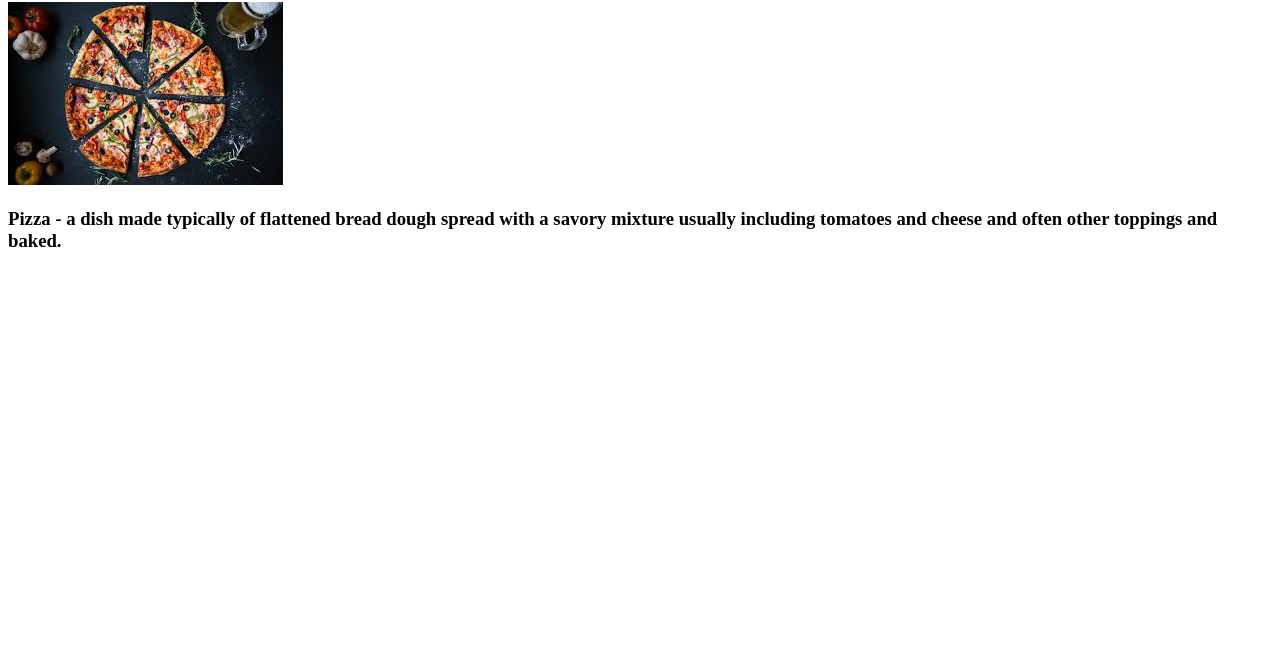
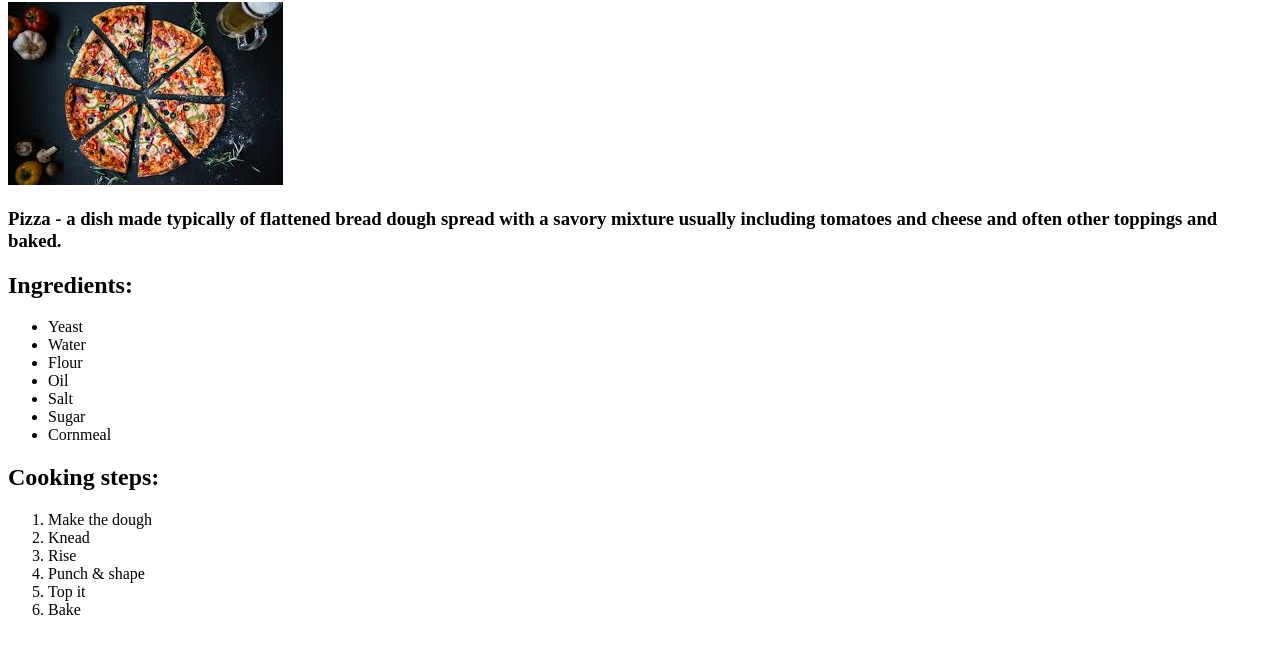
Before and after one commit to tedresmol/odin-recipes, a plain HTML site: page recipes/pizza.html in a window 1280 px wide. Shown: the part 78-732 px from the top of the page. Drawn offline with Linux system fonts and the light colour scheme.

Commit message:
Finish all recipes

```diff
--- a/recipes/pizza.html
+++ b/recipes/pizza.html
@@ -9,6 +9,26 @@
     <h1>Pizza recipe</h1>
     <img src="../img/pizza.jpeg" alt="Tasty pizza">
     <h3>Pizza - a dish made typically of flattened bread dough spread with a savory mixture usually including tomatoes and cheese and often other toppings and baked.</h3>
+    <h2>Ingredients:</h2>
+    <ul>
+        <li>Yeast</li>
+        <li>Water</li>
+        <li>Flour</li>
+        <li>Oil</li>
+        <li>Salt</li>
+        <li>Sugar</li>
+        <li>Cornmeal</li>
+    </ul>
+    <h2>Cooking steps:</h2>
+    <ol>
+        <li>Make the dough</li>
+        <li>Knead</li>
+        <li>Rise</li>
+        <li>Punch & shape</li>
+        <li>Top it</li>
+        <li>Bake</li>
+
+    </ol>
 
 </body>
 </html>
```
